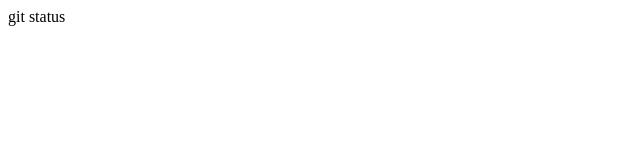
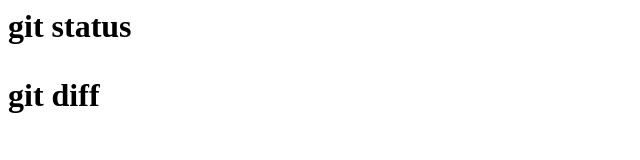
Before and after one commit to tamayose-y/git_tutorial, a plain HTML site: page index.html in a window 1280 px wide. Shown: the whole page, without its empty margins (0-640 px from the left). Drawn offline with Linux system fonts and the light colour scheme.

Commit message:
git diff を追記

```diff
--- a/index.html
+++ b/index.html
@@ -1 +1,5 @@
+<h1>
+
 <p>git status</p>
+
+<p>git diff</p>
```
